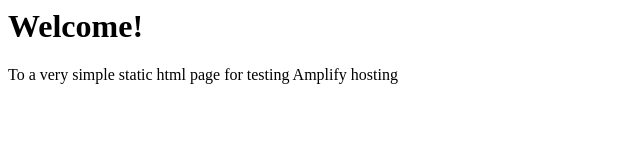
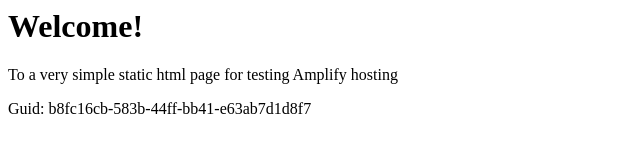
Before and after one commit to aws-aemilia-arn/Github-PR-Commit-Integration-Test-DoNotTouch-GitH-MJCD6L4M-v1-preprod-eu-north-1, a website: page src/index.html in a window 1280 px wide. Shown: the whole page, without its empty margins (0-640 px from the left). Drawn offline with Linux system fonts and the light colour scheme.

Commit message:
commit from integ tests

```diff
--- a/src/index.html
+++ b/src/index.html
@@ -1,3 +1,5 @@
+
+
 <html lang="en">
 
 <head>
@@ -10,6 +12,6 @@
 <body>
     <h1>Welcome!</h1>
     <p>To a very simple static html page for testing Amplify hosting</p>
-</body>
+    <p>Guid: b8fc16cb-583b-44ff-bb41-e63ab7d1d8f7</p></body>
 
 </html>
```
